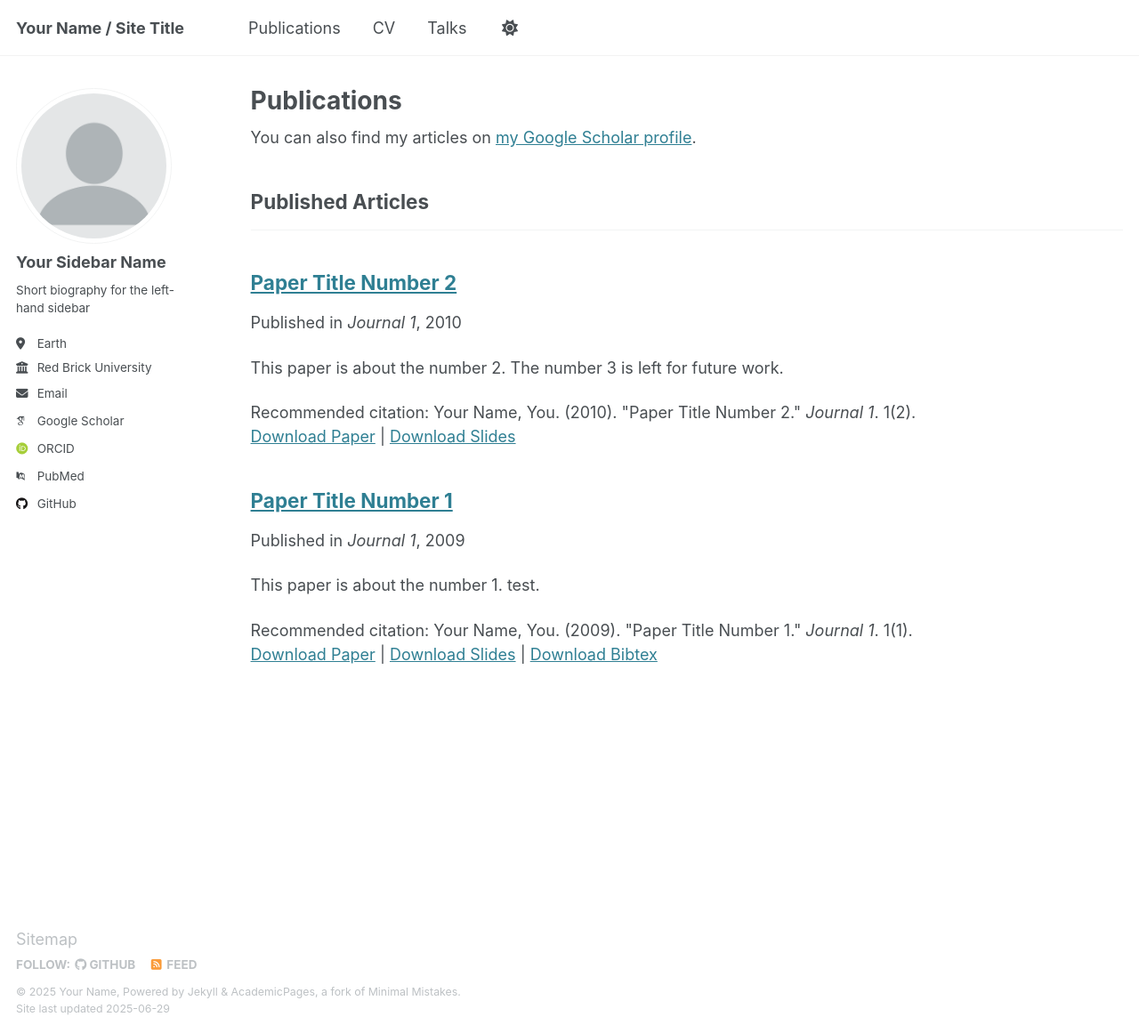
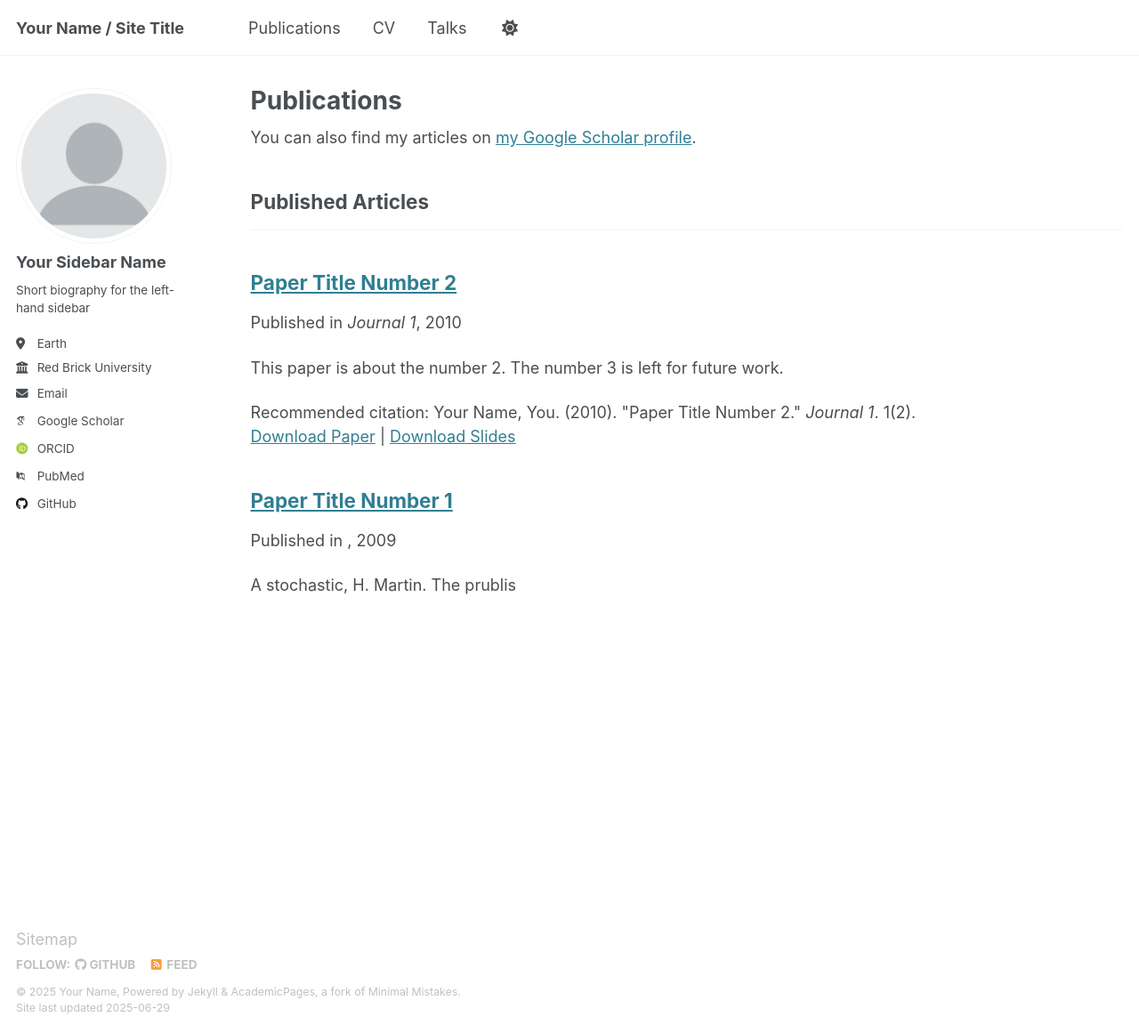
Before and after one commit to leonardferdinand/leonardferdinand.github.io, a Jekyll site: the page built from _pages/publications.html, in a window 1280 px wide and 1161 px high. Shown: the whole window at 89% size. Built offline with Jekyll 4.4.1, drawn with Linux system fonts in a browser that asks for light colours; some web fonts are replaced.

Commit message:
Update 2009-10-01-paper-title-number-1.md

```diff
--- a/_publications/2009-10-01-paper-title-number-1.md
+++ b/_publications/2009-10-01-paper-title-number-1.md
@@ -1,14 +1,14 @@
 ---
-title: "Paper Title Number 1"
+#title: "Paper Title Number 1"
 collection: publications
 category: manuscripts
 #permalink: /publication/2009-10-01-paper-title-number-1
-excerpt: 'This paper is about the number 1. test.'
-date: 2009-10-01
-venue: 'Journal 1'
-slidesurl: 'http://academicpages.github.io/files/slides1.pdf'
-paperurl: 'http://academicpages.github.io/files/paper1.pdf'
-bibtexurl: 'http://academicpages.github.io/files/bibtex1.bib'
-citation: 'Your Name, You. (2009). &quot;Paper Title Number 1.&quot; <i>Journal 1</i>. 1(1).'
+excerpt: 'A stochastic, H. Martin. The prublis'
+#date: 2009-10-01
+#venue: 'Journal 1'
+#slidesurl: 'http://academicpages.github.io/files/slides1.pdf'
+#paperurl: 'http://academicpages.github.io/files/paper1.pdf'
+#bibtexurl: 'http://academicpages.github.io/files/bibtex1.bib'
+#citation: 'Your Name, You. (2009). &quot;Paper Title Number 1.&quot; <i>Journal 1</i>. 1(1).'
 ---
-The contents above will be part of a list of publications, if the user clicks the link for the publication than the contents of section will be rendered as a full page, allowing you to provide more information about the paper for the reader. When publications are displayed as a single page, the contents of the above "citation" field will automatically be included below this section in a smaller font.
+#The contents above will be part of a list of publications, if the user clicks the link for the publication than the contents of section will be rendered as a full page, allowing you to provide more information about the paper for the reader. When publications are displayed as a single page, the contents of the above "citation" field will automatically be included below this section in a smaller font.
```
